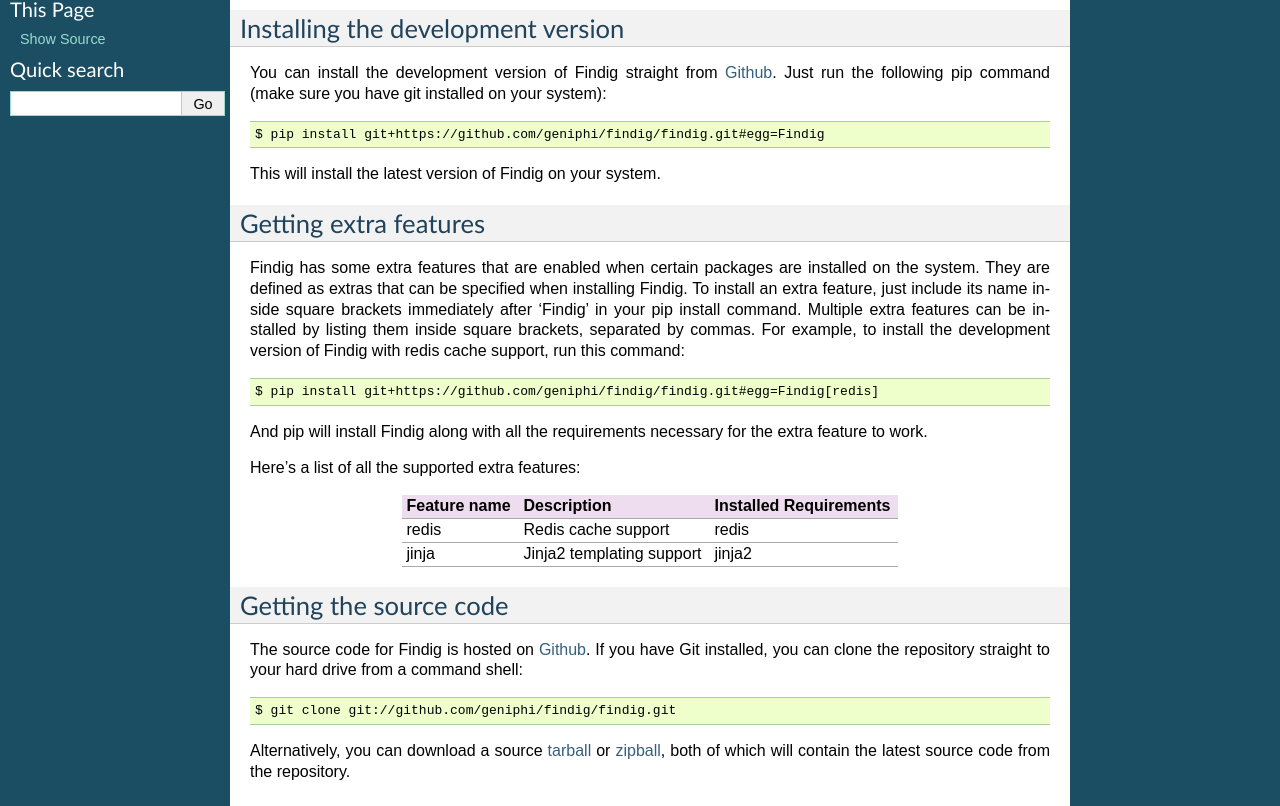
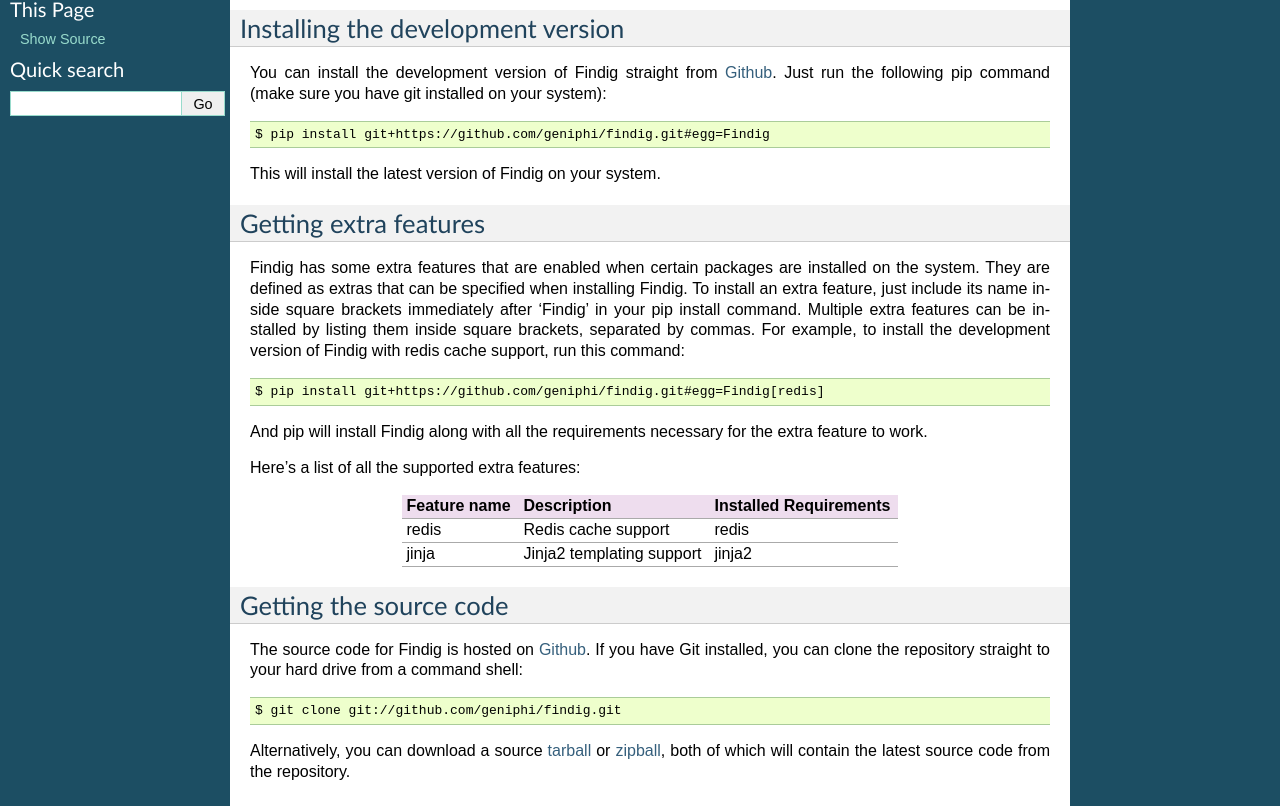
Before and after one commit to geniphi/findig, a Sphinx documentation site: the page built from docs/install.rst, in a window 1280 px wide. Shown: the part 305-1111 px from the top of the page. Built offline with Sphinx 7.4.7, drawn with Linux system fonts in a browser that asks for light colours; the version number could not be read and is left out; some of the changed lines change nothing that is shown.

Commit message:
Fixed git clone url in installation guide

```diff
--- a/docs/install.rst
+++ b/docs/install.rst
@@ -22,7 +22,7 @@
 Github_. Just run the following pip command (make sure you
 have git installed on your system)::
 
-    $ pip install git+https://github.com/geniphi/findig/findig.git#egg=Findig
+    $ pip install git+https://github.com/geniphi/findig.git#egg=Findig
 
 This will install the latest version of Findig on your system.
 
@@ -38,7 +38,7 @@
 install the development version of Findig with redis cache support, run
 this command::
 
-    $ pip install git+https://github.com/geniphi/findig/findig.git#egg=Findig[redis]
+    $ pip install git+https://github.com/geniphi/findig.git#egg=Findig[redis]
 
 And pip will install Findig along with all the requirements necessary
 for the extra feature to work.
@@ -59,7 +59,7 @@
 installed, you can clone the repository straight to your hard drive
 from a command shell::
 
-    $ git clone git://github.com/geniphi/findig/findig.git
+    $ git clone git://github.com/geniphi/findig.git
 
 Alternatively, you can download a source tarball_ or zipball_, both of
 which will contain the latest source code from the repository.
```
